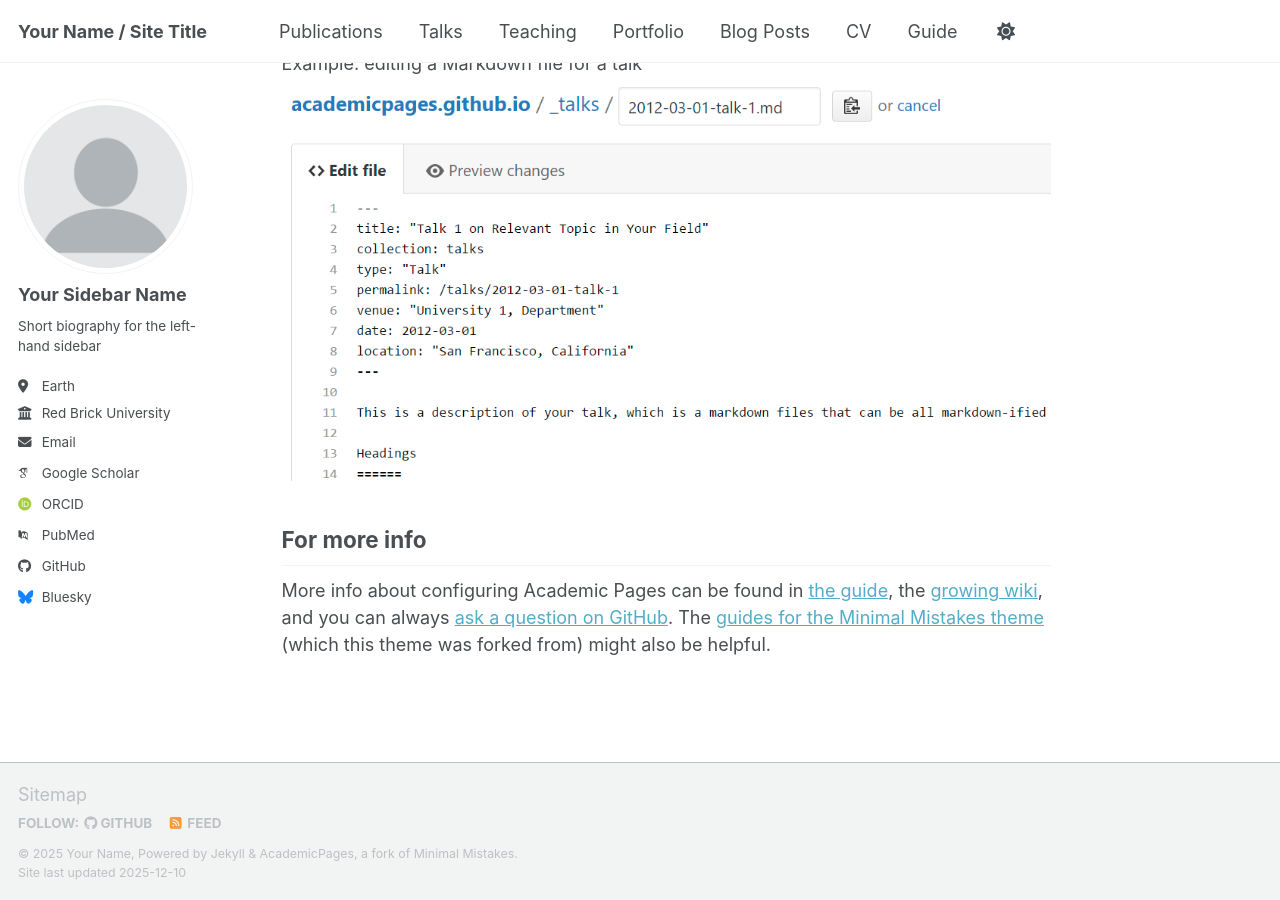
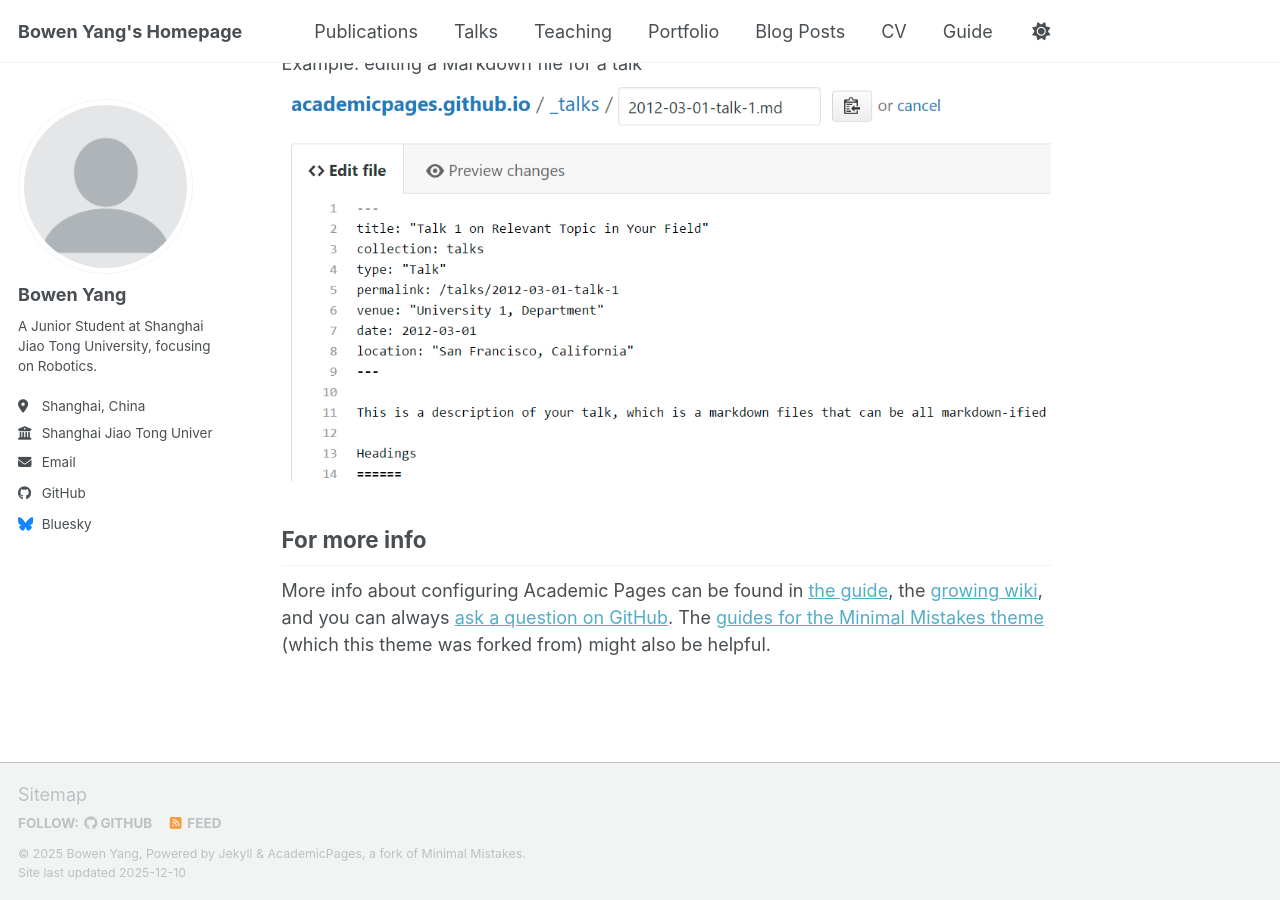
Before and after one commit to ybwowen/ybwowen.github.io, a Jekyll site: the page built from _pages/about.md, in a window 1280 px wide and 900 px high, scrolled down 2718 px. Built offline with Jekyll 4.4.1, drawn with Linux system fonts in a browser that asks for light colours; some web fonts are replaced; a script bundle is joined from its source files by our own code; library files that are not in the unit come from our copies.

Commit message:
feat: personal info

```diff
--- a/_config.yml
+++ b/_config.yml
@@ -9,14 +9,14 @@
 # Basic Site Settings
 locale                   : "en-US"
 site_theme               : "default" # Currently available options are "default", "air"
-title                    : "Your Name / Site Title"
+title                    : "Bowen Yang's Homepage"  # Update this with the title of your site
 title_separator          : "-"
-name                     : &name "Your Name"
-description              : &description "Your Name's academic portfolio"   # Update this with a general description of your site, this is the default if not overridden by a page
-url                      : https://academicpages.github.io # The base hostname & protocol for your site e.g. "https://[your GitHub username].github.io",
+name                     : &name "Bowen Yang"
+description              : &description "Bowen Yang's homepage"   # Update this with a general description of your site, this is the default if not overridden by a page
+url                      : https://ybwowen.github.io # The base hostname & protocol for your site e.g. "https://[your GitHub username].github.io",
                                                            # or if you already have some other page hosted on Github then use "https://[your GitHub username].github.io/[Your Repo Name]"
 baseurl                  : "" # the subpath of your site, e.g. "/blog"
-repository               : "academicpages/academicpages.github.io"
+repository               : "ybwowen/ybwowen.github.io"
 
 # Site Author - The following control what appear as part of the author content on the side bar.
 #               If a field is blank the icon and link will not appear, otherwise it will be shown.
@@ -24,24 +24,24 @@ repository               : "academicpages/academicpages.github.io"
 author:
   # Biographic information
   avatar           : "profile.png"
-  name             : "Your Sidebar Name"
+  name             : "Bowen Yang"
   pronouns         : # example: "she/her"
-  bio              : "Short biography for the left-hand sidebar"
-  location         : "Earth"
-  employer         : "Red Brick University"
+  bio              : "A Junior Student at Shanghai Jiao Tong University, focusing on Robotics."  # A short bio or tagline for the author
+  location         : "Shanghai, China"
+  employer         : "Shanghai Jiao Tong University"
   uri              : # URL
-  email            : "none@example.org"
+  email            : "ybwwen2023@sjtu.edu.cn"
 
   # Academic websites
   academia         : # URL
   arxiv            : # URL - Update with the correct link to your profile
-  googlescholar    : "https://scholar.google.com/citations?user=PS_CX0AAAAAJ"
+  # googlescholar    : "https://scholar.google.com/citations?user=PS_CX0AAAAAJ"
   inspire-hep      : # URL
   impactstory      : # URL
-  orcid            : "https://orcid.org/yourorcidurl"
+  # orcid            : "https://orcid.org/yourorcidurl"
   semantic         : # URL
   ssrn             : # URL
-  pubmed           : "https://www.ncbi.nlm.nih.gov/pubmed/?term=john+snow"
+  # pubmed           : "https://www.ncbi.nlm.nih.gov/pubmed/?term=john+snow"
   researchgate     : # URL
   scopus           : # URL
   zotero           : # URL
```
